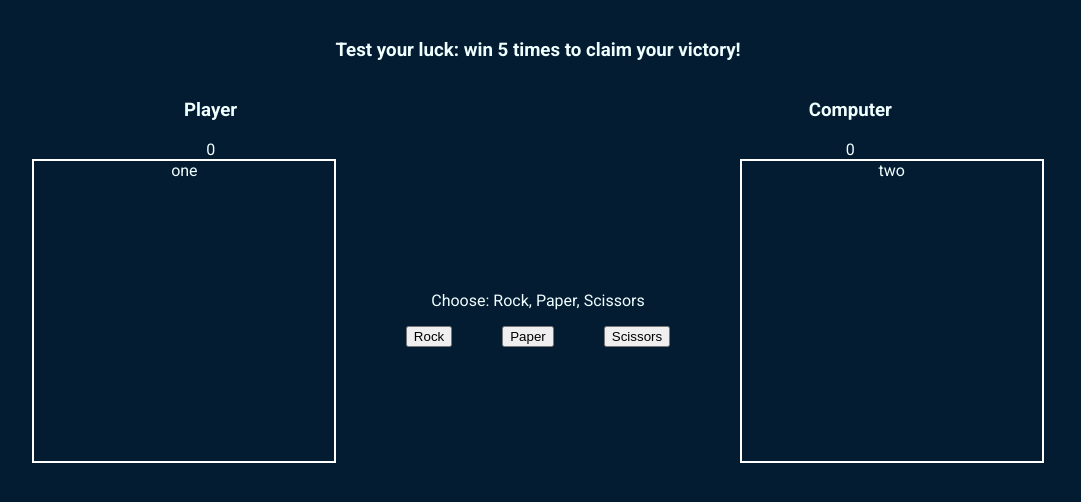
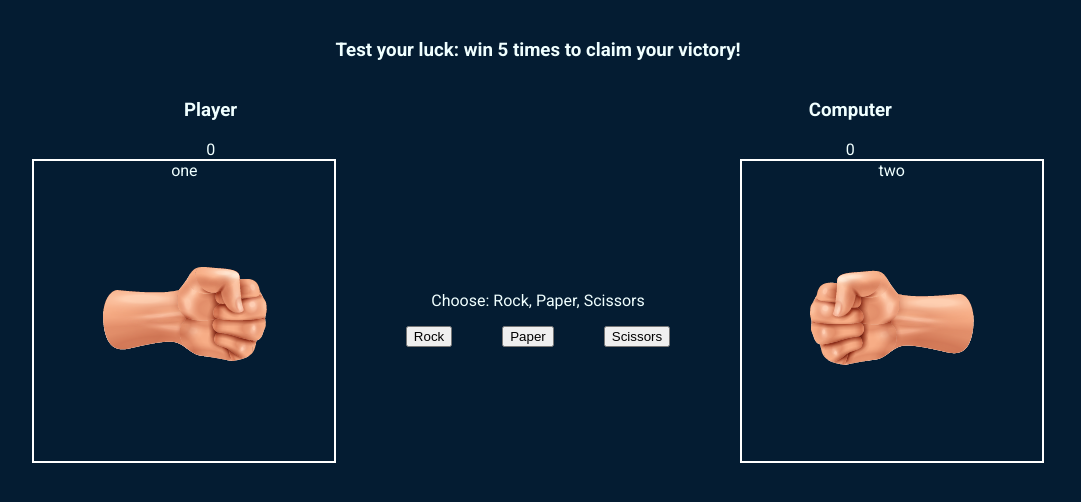
Before and after one commit to sshpark-96/rock_paper_scissors, a plain HTML site: page index.html in a window 1280 px wide. Shown: the part 150-652 px from the top of the page, without its empty margins (102-1183 px from the left). Drawn offline with Linux system fonts and the light colour scheme; the site is published under a folder, as on GitHub Pages, so addresses that start at the root find nothing.

Commit message:
I hate myself

```diff
--- a/style.css
+++ b/style.css
@@ -53,11 +53,11 @@ main {
 }
 
 .p_img {
-  background-image: url("/img/l_r.png");
+  background-image: url("./img/l_r.png");
 }
 
 .c_img {
-  background-image: url("/img/r_r.png");
+  background-image: url("./img/r_r.png");
 }
 
 .selection {
```
